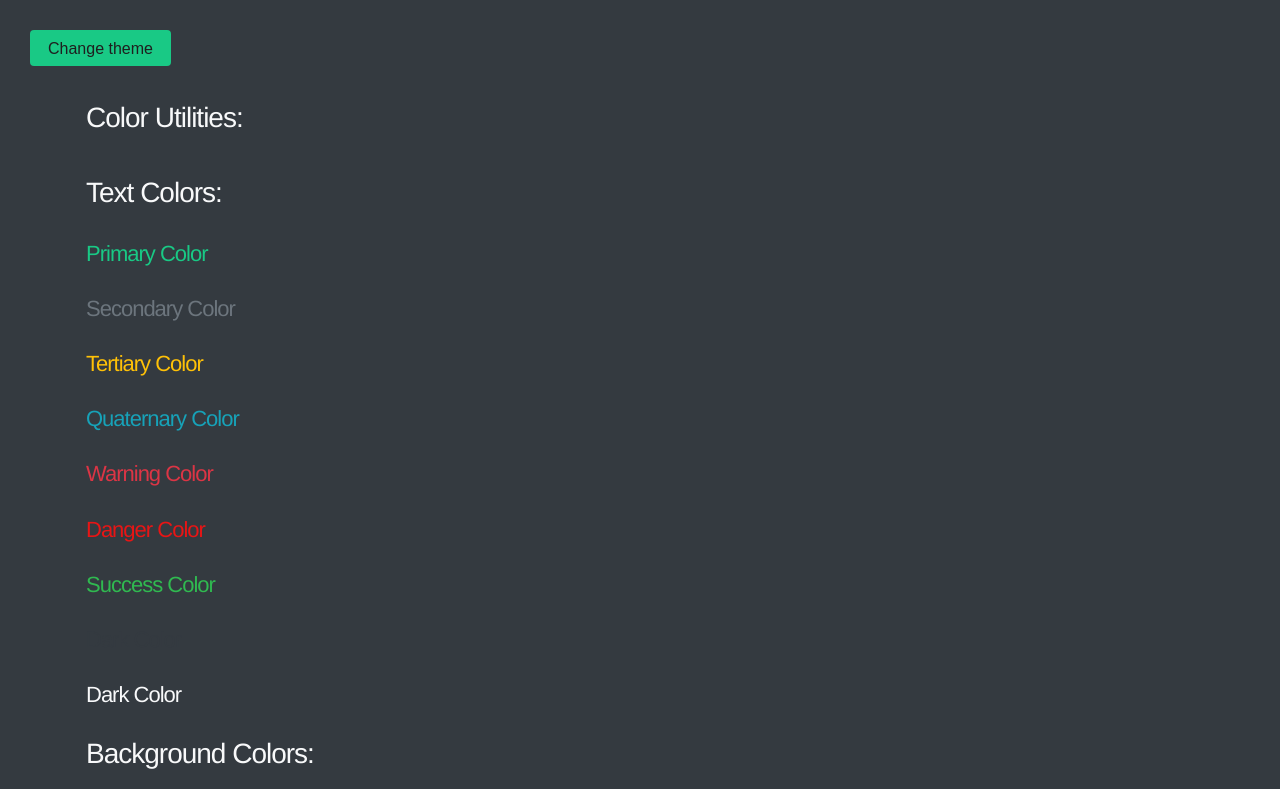
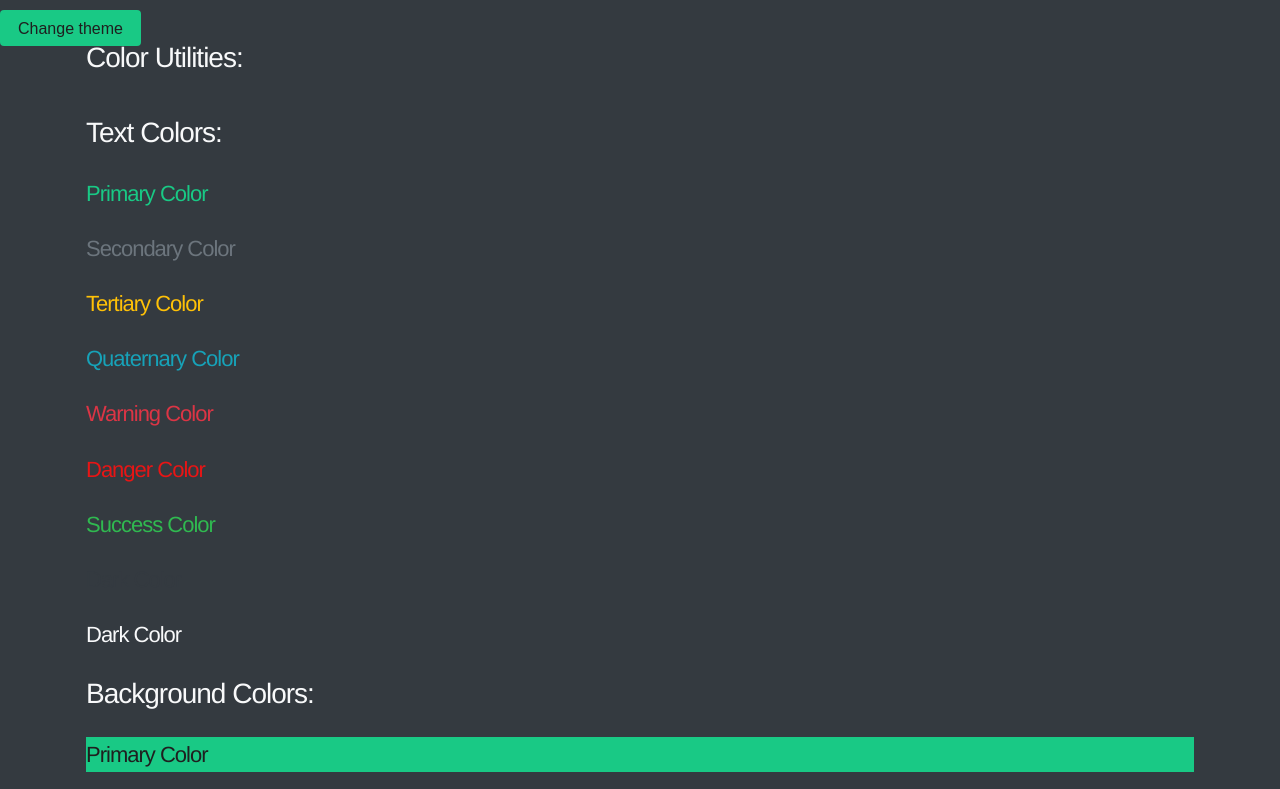
Before and after one commit to Zaserafin/simplicity-css, a website: page index.html in a window 1280 px wide. Shown: the top 789 px of the page. Drawn offline with nearby package versions, Linux system fonts and the light colour scheme; files that its build step writes are made by us from their sources.

Commit message:
chore: remove utilities module for future rebuild

```diff
--- a/src/_utilities.scss
+++ b/src/_utilities.scss
@@ -1,36 +1 @@
-@import "./utilities/borders";
-@import "./utilities/displays";
-@import "./utilities/grid";
-@import "./utilities/gaps";
-@import "./utilities/heights";
-@import "./utilities/margins";
-@import "./utilities/paddings";
-@import "./utilities/typography";
-@import "./utilities/widths";
-
-// Generate Borders Utilitites
-@include generate-utility($borders);
-
-// Generate Display Utilitites
-@include generate-utility($displays);
-
-// Generate Gap Utilities
-@include generate-utility($gaps);
-
-// Generate Height Utiltie
-@include generate-utility($heights);
-
-// Generate Margin Utilities
-@include generate-utility($margins);
-
-// Generate Padding Utilities
-@include generate-utility($paddings);
-
-// Generate Typography Utilities
-@include generate-utility($typography);
-
-// Generate Width Utilities
-@include generate-utility($widths);
-
-// Generate Grid Utilities
-@include generate-utility($grid);
+// remove utilities module for future rebuild
--- a/src/utilities/_borders.scss
+++ /dev/null
@@ -1,108 +0,0 @@
-// Common values of border radius properties
-$border-radius-values: (
-  none: 0,
-  sm: 0.125rem,
-  md: 0.375rem,
-  lg: 0.5rem,
-  xl: 0.75rem,
-  "2xl": 1rem,
-  "3xl": 1.5rem,
-  full: 9999px
-);
-
-// Common values of border sizes
-$border-size-values: (
-  0: 0,
-  1: 0.2rem,
-  2: 0.3rem,
-  3: 0.6rem,
-  4: 0.9rem,
-  5: 1.3rem
-);
-$borders: (
-  "border-radius": (
-    properties: border-radius,
-    selector: rounded,
-    values: $border-radius-values
-  ),
-  "border-top-left-radius": (
-    properties: border-top-left-radius,
-    selector: rounded-tl,
-    values: $border-radius-values
-  ),
-  "border-top-right-radius": (
-    properties: border-top-right-radius,
-    selector: rounded-tr,
-    values: $border-radius-values
-  ),
-  "border-bottom-left-radius": (
-    properties: border-bottom-left-radius,
-    selector: rounded-bl,
-    values: $border-radius-values
-  ),
-  "border-bottom-right-radius": (
-    properties: border-bottom-right-radius,
-    selector: rounded-br,
-    values: $border-radius-values
-  ),
-  "border-top-radius": (
-    properties: border-top-left-radius border-top-right-radius,
-    selector: rounded-t,
-    values: $border-radius-values
-  ),
-  "border-bottom-radius": (
-    properties: border-bottom-left-radius border-bottom-right-radius,
-    selector: rounded-b,
-    values: $border-radius-values
-  ),
-  "border-left-radius": (
-    properties: border-top-left-radius border-bottom-left-radius,
-    selector: rounded-l,
-    values: $border-radius-values
-  ),
-  "border-right-radius": (
-    properties: border-top-right-radius border-bottom-right-radius,
-    selector: rounded-r,
-    values: $border-radius-values
-  ),
-  "border": (
-    properties: border-width,
-    selector: border,
-    values: $border-size-values
-  ),
-  "border-y": (
-    properties: border-top-width border-bottom-width,
-    selector: border-y,
-    values: $border-size-values
-  ),
-  "border-x": (
-    properties: border-right-width border-left-width,
-    selector: border-x,
-    values: $border-size-values
-  ),
-  "border-t": (
-    properties: border-top-width,
-    selector: border-t,
-    values: $border-size-values
-  ),
-  "border-e": (
-    properties: border-right-width,
-    selector: border-e,
-    values: $border-size-values
-  ),
-  "border-b": (
-    properties: border-bottom-width,
-    selector: border-b,
-    values: $border-size-values
-  ),
-  "border-s": (
-    properties: border-left-width,
-    selector: border-s,
-    values: $border-size-values
-  ),
-  "border-color": (
-    properties: border-color,
-    selector: border,
-    values: $colors
-  )
-);
--- a/src/utilities/_displays.scss
+++ /dev/null
@@ -1,15 +0,0 @@
-$displays: (
-  "display": (
-    properties: display,
-    selector: d,
-    values: (
-      grid: grid,
-      flex: flex,
-      block: block,
-      inline-flex: inline-flex,
-      inline-block: inline-block,
-      table: table,
-      none: none
-    )
-  )
-);
--- a/src/utilities/_gaps.scss
+++ /dev/null
@@ -1,17 +0,0 @@
-$gaps: (
-  "gap": (
-    properties: gap,
-    selector: gap,
-    values: $spacers
-  ),
-  "gap-x": (
-    properties: column-gap,
-    selector: gap-x,
-    values: $spacers
-  ),
-  "gap-y": (
-    properties: row-gap,
-    selector: gap-y,
-    values: $spacers
-  )
-);
--- a/src/utilities/_grid.scss
+++ /dev/null
@@ -1,50 +0,0 @@
-// Common values of grid template properties
-$grid-template-values: (
-  1: repeat(1, minmax(0, 1fr)),
-  2: repeat(2, minmax(0, 1fr)),
-  3: repeat(3, minmax(0, 1fr)),
-  4: repeat(4, minmax(0, 1fr)),
-  5: repeat(5, minmax(0, 1fr)),
-  6: repeat(6, minmax(0, 1fr)),
-  7: repeat(7, minmax(0, 1fr)),
-  8: repeat(8, minmax(0, 1fr)),
-  9: repeat(9, minmax(0, 1fr)),
-  10: repeat(10, minmax(0, 1fr)),
-  11: repeat(11, minmax(0, 1fr)),
-  12: repeat(12, minmax(0, 1fr)),
-  none: none,
-  subgrid: subgrid
-);
-$grid: (
-  "grid-template-columns": (
-    properties: grid-template-columns,
-    selector: grid-cols,
-    values: $grid-template-values
-  ),
-  "grid-template-rows": (
-    properties: grid-template-rows,
-    selector: grid-rows,
-    values: $grid-template-values
-  ),
-  "grid-auto-flow": (
-    properties: grid-auto-flow,
-    selector: grid-flow,
-    values: (
-      row: row,
-      col: column,
-      dense: dense,
-      row-dense: row dense,
-      col-dense: column dense
-    )
-  ),
-  "justify-items": (
-    properties: justify-items,
-    selector: justify-items,
-    values: (
-      start: start,
-      end: end,
-      center: center,
-      stretch: stretch
-    )
-  )
-);
--- a/src/utilities/_heights.scss
+++ /dev/null
@@ -1,17 +0,0 @@
-$heights: (
-  "height": (
-    properties: height,
-    selector: h,
-    values: $dimension-values
-  ),
-  "min-height": (
-    properties: min-height,
-    selector: min-h,
-    values: $dimension-values
-  ),
-  "max-height": (
-    properties: max-height,
-    selector: max-h,
-    values: $dimension-values
-  )
-);
--- a/src/utilities/_margins.scss
+++ /dev/null
@@ -1,48 +0,0 @@
-@use "sass:map";
-
-$margin-properties: (
-  all: margin,
-  x: margin-left margin-right,
-  y: margin-top margin-bottom,
-  top: margin-top,
-  end: margin-right,
-  bottom: margin-bottom,
-  start: margin-left
-);
-$margins: (
-  "margin": (
-    properties: map.get($margin-properties, all),
-    selector: m,
-    values: $common-values
-  ),
-  "margin-x": (
-    properties: map.get($margin-properties, x),
-    selector: mx,
-    values: $common-values
-  ),
-  "margin-y": (
-    properties: map.get($margin-properties, y),
-    selector: my,
-    values: $common-values
-  ),
-  "margin-top": (
-    properties: map.get($margin-properties, top),
-    selector: mt,
-    values: $common-values
-  ),
-  "margin-end": (
-    properties: map.get($margin-properties, end),
-    selector: me,
-    values: $common-values
-  ),
-  "margin-bottom": (
-    properties: map.get($margin-properties, bottom),
-    selector: mb,
-    values: $common-values
-  ),
-  "margin-start": (
-    properties: map.get($margin-properties, start),
-    selector: ms,
-    values: $common-values
-  )
-);
--- a/src/utilities/_paddings.scss
+++ /dev/null
@@ -1,48 +0,0 @@
-@use "sass:map";
-
-$padding-properties: (
-  all: padding,
-  x: padding-left padding-right,
-  y: padding-top padding-bottom,
-  top: padding-top,
-  end: padding-right,
-  bottom: padding-bottom,
-  start: padding-left
-);
-$paddings: (
-  "padding": (
-    properties: map.get($padding-properties, all),
-    selector: p,
-    values: $spacers
-  ),
-  "padding-x": (
-    properties: map.get($padding-properties, x),
-    selector: px,
-    values: $spacers
-  ),
-  "padding-y": (
-    properties: map.get($padding-properties, y),
-    selector: py,
-    values: $spacers
-  ),
-  "padding-top": (
-    properties: map.get($padding-properties, top),
-    selector: pt,
-    values: $spacers
-  ),
-  "padding-end": (
-    properties: map.get($padding-properties, end),
-    selector: pe,
-    values: $spacers
-  ),
-  "padding-bottom": (
-    properties: map.get($padding-properties, bottom),
-    selector: pb,
-    values: $spacers
-  ),
-  "padding-start": (
-    properties: map.get($padding-properties, start),
-    selector: ps,
-    values: $spacers
-  )
-);
--- a/src/utilities/_typography.scss
+++ /dev/null
@@ -1,52 +0,0 @@
-$typography: (
-  "font-style": (
-    properties: font-style,
-    selector: text,
-    values: (
-      normal: normal,
-      italic: italic,
-      oblique: oblique
-    )
-  ),
-  "font-weight": (
-    properties: font-weight,
-    selector: font,
-    values: (
-      light: 300,
-      normal: 400,
-      medium: 500,
-      bold: 700,
-      extrabold: 800
-    )
-  ),
-  "text-decoration": (
-    properties: text-decoration,
-    selector: text,
-    values: (
-      none: none,
-      underline: underline,
-      overline: overline,
-      line-through: line-through
-    )
-  ),
-  "text-align": (
-    properties: text-align,
-    selector: text,
-    values: (
-      left: left,
-      right: right,
-      center: center,
-      justify: justify
-    )
-  ),
-  "text-transform": (
-    properties: text-transform,
-    selector: transform,
-    values: (
-      none: none,
-      capitalize: capitalize,
-      uppercase: uppercase,
-      lowercase: lowercase
-    )
-  )
-);
--- a/src/utilities/_widths.scss
+++ /dev/null
@@ -1,17 +0,0 @@
-$widths: (
-  "width": (
-    properties: width,
-    selector: w,
-    values: $dimension-values
-  ),
-  "min-width": (
-    properties: min-width,
-    selector: min-w,
-    values: $dimension-values
-  ),
-  "max-width": (
-    properties: max-width,
-    selector: max-w,
-    values: $dimension-values
-  )
-);
```
